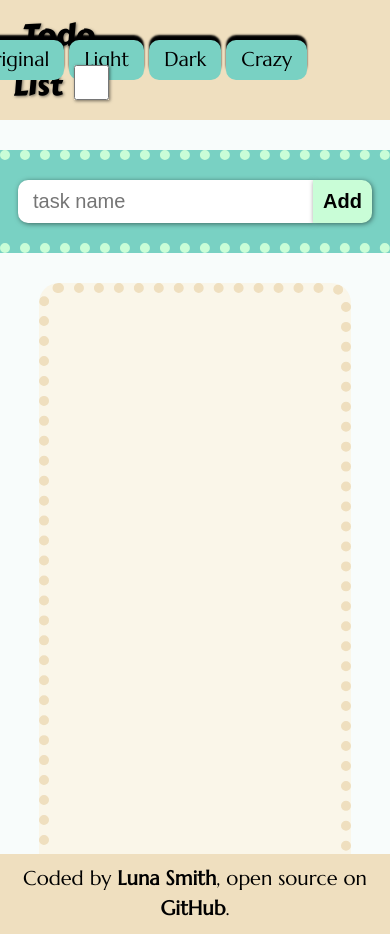
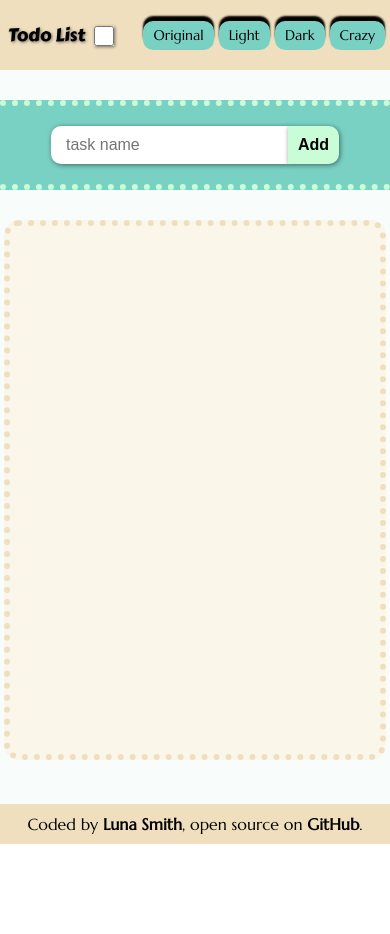
Before and after one commit to Lu-Smith/my_todo_list_react_typescript_redux, a React (Create React App) app: page / in a window 390 px wide. After the commit the page ends 844 px from the top, so only its background shows below. Built offline with nearby package versions, Linux system fonts and the light colour scheme; the HTML template or start-up script is replaced by a standard one.

Commit message:
Made it mobile responsive

```diff
--- a/src/app/components/styles/AddedTasks.styled.ts
+++ b/src/app/components/styles/AddedTasks.styled.ts
@@ -2,13 +2,11 @@ import styled from 'styled-components';
 
 
 export const AddedTasksContainer = styled.div`
-
  background: ${props =>
   props.theme === "original" ? "#79d1c3" :
   props.theme === "light" ? "white" :
   props.theme === "dark" ? "black" : "#7cbd1e"};
  padding: 10px 0;
- font-size: 20px;
  line-height: 30px;
  display: flex;
  flex-direction: row;
@@ -27,6 +25,13 @@ export const AddedTasksContainer = styled.div`
  width: ${props =>
   props.color === "undone" ? "80%": "70%"};
  margin: 0 auto;
+
+ @media (max-width: 480px) {
+    padding: 9px 0;
+    line-height: 22px;
+    width: ${props =>
+       props.color === "undone" ? "95%": "82%"};
+  }
  `
 
 export const Input = styled.input`
@@ -44,6 +49,13 @@ export const TaskName = styled.div`
      props.theme === "original" ? "black" :
      props.theme === "light" ? "#929aab" :
      props.theme === "dark" ? "#efdfbf" : "#fffdf6"};
+
+    @media (max-width: 480px) {
+    font-size: 17px;
+    margin-right: 8px;
+    width: ${props =>
+      props.color === "undone" ? "240px": "200px"};
+  }
 `
 
 export const Deadline = styled.input`
@@ -56,6 +68,12 @@ export const Deadline = styled.input`
      props.theme === "light" ? "#929aab" :
      props.theme === "dark" ? "black" : "#7cbd1e"};
      border: none;
+
+    @media (max-width: 480px) {
+       font-size: 12px;
+       margin-right: 0;
+       width: 100px;
+    }
 `
 
 export const Button = styled.button`
@@ -72,6 +90,9 @@ export const Button = styled.button`
            props.theme === "original" ? "#c9fdd7" :
            props.theme === "light" ? "#929aab" :
            props.theme === "dark" ? "#efdfbf" : "#fd0054"};
+    }
 
+    @media (max-width: 480px) {
+        font-size: 20px;
     }
 `
--- a/src/app/components/styles/Footer.styled.ts
+++ b/src/app/components/styles/Footer.styled.ts
@@ -17,4 +17,9 @@ export const FooterContainer = styled.div`
  a:hover {
     color: ${props => props.color === "allundone" ? "#494949" : "white"};
  }
+
+ @media (max-width: 480px) {
+   font-size: 16px;
+   line-height: 20px;
+ }
 `
--- a/src/app/components/styles/Header.styled.ts
+++ b/src/app/components/styles/Header.styled.ts
@@ -15,6 +15,15 @@ export const Logo = styled.div`
  font-family: 'Carter One', cursive;
  font-size: 30px;
  text-shadow: 1px 1px 3px rgba(0, 0, 0, 0.5);
+
+ @media (max-width: 900px) {
+   width: 25%;
+ }
+
+ @media (max-width: 480px) {
+   font-size: 18px;
+   width: 30%;
+ }
 `
 
 export const Menu = styled.ul`
@@ -23,6 +32,14 @@ export const Menu = styled.ul`
  flex-direction: row;
  align-items: center;
  justify-content: end;
+
+ @media (max-width: 900px) {
+  width: 50%;
+ }
+
+ @media (max-width: 480px) {
+   width: 70%;
+ }
 `
 
 export const Theme = styled.li`
@@ -52,6 +69,12 @@ box-shadow: 0 -5px 2px ${props =>
     transform: translateY(-4px);
     box-shadow: none;
 }
+
+@media (max-width: 480px) {
+    font-size: 14px;
+    padding: 2px 10px;
+    line-height: 25px;
+  }
 `
 
 export const Input = styled.input`
@@ -62,10 +85,24 @@ export const Input = styled.input`
     top: 5px;
     left: 5px;
     box-shadow: 1px 1px 3px rgba(0, 0, 0, 0.5);
+
+    @media (max-width: 480px) {
+      width: 20px;
+      height: 20px;
+    }
 `
 
 export const Congratulations = styled.div`
      display: ${props => props.color === "allundone" ? "none" : ""};
      width: 20%;
      font-size: 25px;
+
+     @media (max-width: 900px) {
+      width: 25%;
+     }
+
+     @media (max-width: 480px) {
+      display: none;
+      width: 0%;
+     }
 `
--- a/src/app/components/styles/Main.styled.ts
+++ b/src/app/components/styles/Main.styled.ts
@@ -31,6 +31,17 @@ export const NewTask = styled.div`
    props.theme === "light" ? "#ffffff" :
    props.theme === "dark" ? "black" : "#d22780"};
   padding: 20px 0;
+
+  @media (max-width: 480px) {
+    border-top: 6px dotted ${props =>
+      props.theme === "original" ? "#c9fdd7" :
+      props.theme === "light" ? "#ffffff" :
+      props.theme === "dark" ? "black" : "#7cbd1e"};
+    border-bottom: 6px dotted ${props =>
+      props.theme === "original" ? "#c9fdd7" :
+      props.theme === "light" ? "#ffffff" :
+      props.theme === "dark" ? "black" : "#d22780"};
+  }
 `
 
 export const Input = styled.input`
@@ -40,6 +51,10 @@ export const Input = styled.input`
  border: none;
  box-shadow: 1px 1px 5px rgba(0, 0, 0, 0.5);
  font-size: 20px;
+
+ @media (max-width: 480px) {
+    font-size: 16px;
+  }
 `
 
 export const Button = styled.button`
@@ -59,6 +74,10 @@ export const Button = styled.button`
   props.theme === "original" ? "black" :
   props.theme === "light" ? "#929aab" :
   props.theme === "dark" ? "#efdfbf" : "#f8b500"};
+
+  @media (max-width: 480px) {
+    font-size: 16px;
+  }
 `
 
 export const TasksList = styled.div`
@@ -77,4 +96,15 @@ export const TasksList = styled.div`
   padding: 30px 0;
   border-radius: 20px;
   overflow-y: scroll;
+
+  @media (max-width: 480px) {
+    height: 540px;
+    width: 98%;
+    padding: 20px 0;
+    border-radius: 15px;
+    border: 6px dotted ${props =>
+      props.theme === "original" ? "#efdfbf" :
+      props.theme === "light" ? "white" :
+      props.theme === "dark" ? "#5f1854" : "#d22780"};
+  }
 `
```
